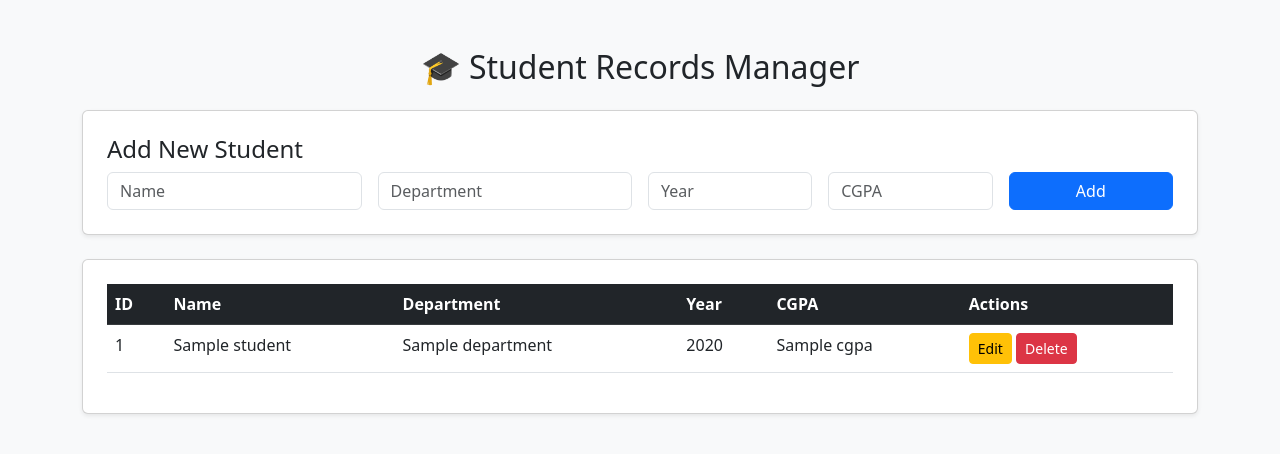
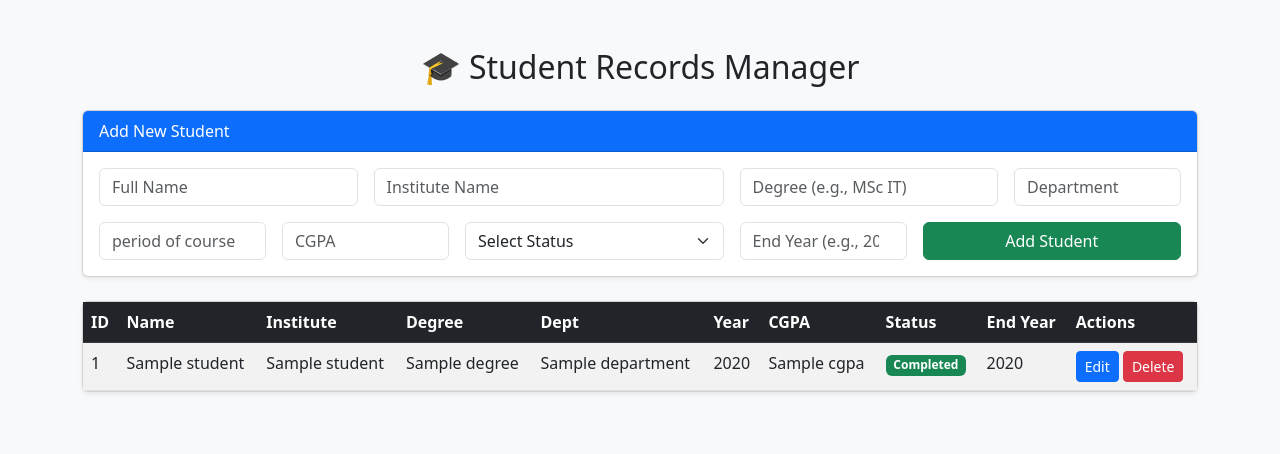
Before and after one commit to Subiyan-coder/Student-Records-Manager, a Flask app: template templates/index.html in a window 1280 px wide. Shown: the top 454 px of the page. Run offline with Flask 3, Linux system fonts and the light colour scheme; the template is opened without the code that fills it: most values are stand-ins (such as "Sample title", 1, 10 or a date in 2020).

Commit message:
Add new features: degree, institute name, status, and end year

```diff
--- a/app.py
+++ b/app.py
@@ -1,5 +1,5 @@
 from flask import Flask, render_template, request, redirect, url_for
-import pymysql  # <--- WE CHANGED THIS
+import pymysql
 import os
 from dotenv import load_dotenv
 
@@ -29,7 +29,6 @@ def index():
     if conn is None:
         return "<h1>❌ Error: Could not connect to MySQL. Check your password in .env</h1>"
 
-    # We use 'with' to automatically close the connection (Good Practice!)
     with conn.cursor() as cursor:
         cursor.execute("SELECT * FROM students")
         students = cursor.fetchall()
@@ -40,17 +39,24 @@ def index():
 @app.route('/add', methods=['POST'])
 def add_student():
     if request.method == 'POST':
+        # Grab old and new data from the form
         name = request.form['name']
         dept = request.form['dept']
         year = request.form['year']
         cgpa = request.form['cgpa']
+        institute_name = request.form['institute_name']
+        degree = request.form['degree']
+        status = request.form['status']
+        end_year = request.form['end_year']
 
         conn = get_db_connection()
         if conn:
             with conn.cursor() as cursor:
                 cursor.execute(
-                    "INSERT INTO students (name, department, year_of_study, cgpa) VALUES (%s, %s, %s, %s)",
-                    (name, dept, year, cgpa)
+                    """INSERT INTO students
+                       (name, department, year_of_study, cgpa, institute_name, degree, status, end_year)
+                       VALUES (%s, %s, %s, %s, %s, %s, %s, %s)""",
+                    (name, dept, year, cgpa, institute_name, degree, status, end_year)
                 )
             conn.commit()
             conn.close()
@@ -71,7 +77,6 @@ def edit_student(id):
     conn = get_db_connection()
     cursor = conn.cursor()
 
-    # Step 1: If user just clicked "Edit", show them the form with current data
     if request.method == 'GET':
         cursor.execute("SELECT * FROM students WHERE id = %s", (id,))
         student = cursor.fetchone()
@@ -80,16 +85,23 @@ def edit_student(id):
             return render_template('edit.html', student=student)
         return "Student not found", 404
 
-    # Step 2: If user clicked "Update Student", save the new data
     if request.method == 'POST':
+        # Grab updated data
         name = request.form['name']
         dept = request.form['dept']
         year = request.form['year']
         cgpa = request.form['cgpa']
+        institute_name = request.form['institute_name']
+        degree = request.form['degree']
+        status = request.form['status']
+        end_year = request.form['end_year']
 
         cursor.execute(
-            "UPDATE students SET name=%s, department=%s, year_of_study=%s, cgpa=%s WHERE id=%s",
-            (name, dept, year, cgpa, id)
+            """UPDATE students
+               SET name=%s, department=%s, year_of_study=%s, cgpa=%s,
+                   institute_name=%s, degree=%s, status=%s, end_year=%s
+               WHERE id=%s""",
+            (name, dept, year, cgpa, institute_name, degree, status, end_year, id)
         )
         conn.commit()
         conn.close()
--- a/templates/index.html
+++ b/templates/index.html
@@ -7,40 +7,63 @@
     <link href="https://cdn.jsdelivr.net/npm/bootstrap@5.3.0/dist/css/bootstrap.min.css" rel="stylesheet">
 </head>
 <body class="bg-light">
+<div class="container mt-5">
+    <h2 class="mb-4 text-center">🎓 Student Records Manager</h2>
 
-<div class="container mt-5">
-    <h2 class="text-center mb-4">🎓 Student Records Manager</h2>
-
-    <div class="card p-4 mb-4 shadow-sm">
-        <h4>Add New Student</h4>
+    <div class="card mb-4 shadow-sm">
+        <div class="card-header bg-primary text-white">Add New Student</div>
+        <div class="card-body">
             <form action="/add" method="POST" class="row g-3">
                 <div class="col-md-3">
-                <input type="text" name="name" class="form-control" placeholder="Name" required>
+                    <input type="text" name="name" class="form-control" placeholder="Full Name" required>
+                </div>
+                <div class="col-md-4">
+                    <input type="text" name="institute_name" class="form-control" placeholder="Institute Name" required>
                 </div>
                 <div class="col-md-3">
+                    <input type="text" name="degree" class="form-control" placeholder="Degree (e.g., MSc IT)" required>
+                </div>
+                <div class="col-md-2">
                     <input type="text" name="dept" class="form-control" placeholder="Department" required>
                 </div>
                 <div class="col-md-2">
-                <input type="number" name="year" class="form-control" placeholder="Year" required>
+                    <input type="number" name="year" class="form-control" placeholder="period of course" required>
                 </div>
                 <div class="col-md-2">
                     <input type="number" step="0.01" name="cgpa" class="form-control" placeholder="CGPA" required>
                 </div>
+                <div class="col-md-3">
+                    <select name="status" class="form-select" required>
+                        <option value="" disabled selected>Select Status</option>
+                        <option value="Pursuing">Pursuing</option>
+                        <option value="Completed">Completed</option>
+                    </select>
+                </div>
                 <div class="col-md-2">
-                <button type="submit" class="btn btn-primary w-100">Add</button>
+                    <input type="number" name="end_year" class="form-control" placeholder="End Year (e.g., 2026)" required>
+                </div>
+                <div class="col-md-3 d-grid">
+                    <button type="submit" class="btn btn-success">Add Student</button>
                 </div>
             </form>
         </div>
+    </div>
 
-    <div class="card p-4 shadow-sm">
-        <table class="table table-hover">
+    <div class="card shadow-sm">
+        <div class="card-body p-0">
+            <div class="table-responsive">
+                <table class="table table-hover table-striped mb-0">
                     <thead class="table-dark">
                         <tr>
                             <th>ID</th>
                             <th>Name</th>
-                    <th>Department</th>
+                            <th>Institute</th>
+                            <th>Degree</th>
+                            <th>Dept</th>
                             <th>Year</th>
                             <th>CGPA</th>
+                            <th>Status</th>
+                            <th>End Year</th>
                             <th>Actions</th>
                         </tr>
                     </thead>
@@ -49,12 +72,16 @@
                         <tr>
                             <td>{{ student.id }}</td>
                             <td>{{ student.name }}</td>
+                            <td>{{ student.institute_name }}</td>
+                            <td>{{ student.degree }}</td>
                             <td>{{ student.department }}</td>
                             <td>{{ student.year_of_study }}</td>
                             <td>{{ student.cgpa }}</td>
+                            <td><span class="badge {% if student.status == 'Completed' %}bg-success{% else %}bg-warning text-dark{% endif %}">{{ student.status }}</span></td>
+                            <td>{{ student.end_year }}</td>
                             <td>
-                        <a href="/edit/{{ student.id }}" class="btn btn-warning btn-sm">Edit</a>
-                        <a href="/delete/{{ student.id }}" class="btn btn-danger btn-sm" onclick="return confirm('Are you sure?')">Delete</a>
+                                <a href="/edit/{{ student.id }}" class="btn btn-sm btn-primary">Edit</a>
+                                <a href="/delete/{{ student.id }}" class="btn btn-sm btn-danger" onclick="return confirm('Delete this record?')">Delete</a>
                             </td>
                         </tr>
                         {% endfor %}
@@ -62,6 +89,7 @@
                 </table>
             </div>
         </div>
-
+    </div>
+</div>
 </body>
 </html>
```
Also changed, not shown: templates/edit.html (+36 -18 lines). Lines whose indentation alone changed are shown as unchanged.
